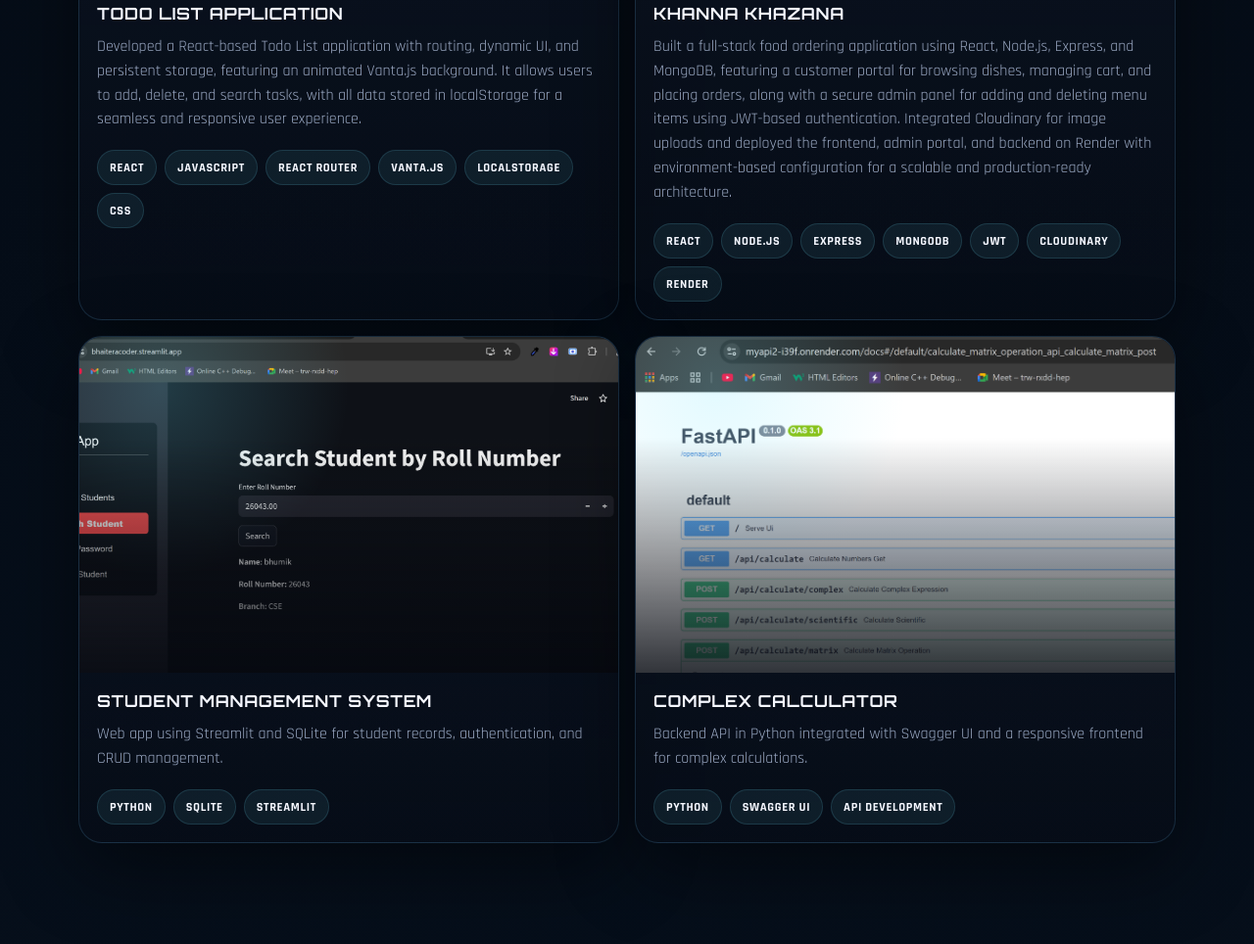
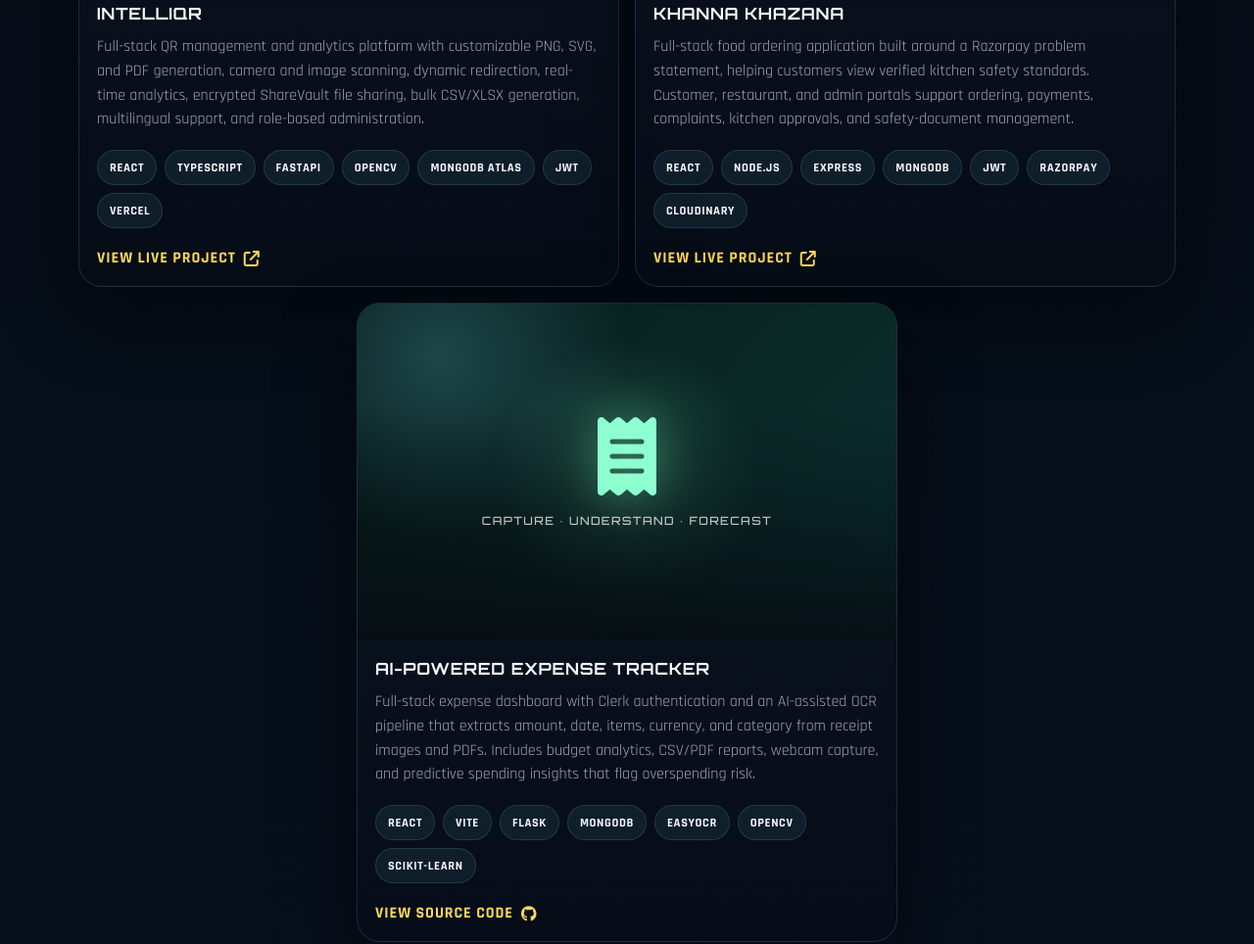
Before and after one commit to bhumik-chopra/portfolio, a plain HTML site: page index.html in a window 1280 px wide. Shown: the part 6141-7105 px from the top of the page at 98% size. Drawn offline with Linux system fonts and the light colour scheme.

Commit message:
project secion update

```diff
--- a/index.html
+++ b/index.html
@@ -374,14 +374,16 @@
 
                     <div class="card-grid projects-grid">
                         <article class="project-card" data-reveal="up">
-                            <div class="project-image">
-                                <img src="images/image3.png" alt="Todo List Application">
+                            <div class="project-image project-symbol project-symbol-qr" role="img" aria-label="IntelliQR project illustration">
+                                <i class="fas fa-qrcode" aria-hidden="true"></i>
+                                <span>Generate · Scan · Share · Analyze</span>
                                 <div class="project-glow"></div>
                             </div>
                             <div class="project-info">
-                                <h3>Todo List Application</h3>
-                                <p>Developed a React-based Todo List application with routing, dynamic UI, and persistent storage, featuring an animated Vanta.js background. It allows users to add, delete, and search tasks, with all data stored in localStorage for a seamless and responsive user experience.</p>
-                                <div class="chip-row"><span>React</span><span>JavaScript</span><span>React Router</span><span>Vanta.js</span><span>localStorage</span><span>CSS</span></div>
+                                <h3>IntelliQR</h3>
+                                <p>Full-stack QR management and analytics platform with customizable PNG, SVG, and PDF generation, camera and image scanning, dynamic redirection, real-time analytics, encrypted ShareVault file sharing, bulk CSV/XLSX generation, multilingual support, and role-based administration.</p>
+                                <div class="chip-row"><span>React</span><span>TypeScript</span><span>FastAPI</span><span>OpenCV</span><span>MongoDB Atlas</span><span>JWT</span><span>Vercel</span></div>
+                                <a class="project-link" href="https://intelij-qr.vercel.app/" target="_blank" rel="noopener noreferrer">View Live Project <i class="fas fa-arrow-up-right-from-square" aria-hidden="true"></i></a>
                             </div>
                         </article>
                         <article class="project-card" data-reveal="up">
@@ -391,30 +393,22 @@
                             </div>
                             <div class="project-info">
                                 <h3>Khanna Khazana</h3>
-                                <p>Built a full-stack food ordering application using React, Node.js, Express, and MongoDB, featuring a customer portal for browsing dishes, managing cart, and placing orders, along with a secure admin panel for adding and deleting menu items using JWT-based authentication. Integrated Cloudinary for image uploads and deployed the frontend, admin portal, and backend on Render with environment-based configuration for a scalable and production-ready architecture.</p>
-                                <div class="chip-row"><span>React</span><span>Node.js</span><span>Express</span><span>MongoDB</span><span>JWT</span><span>Cloudinary</span><span>Render</span></div>
+                                <p>Full-stack food ordering application built around a Razorpay problem statement, helping customers view verified kitchen safety standards. Customer, restaurant, and admin portals support ordering, payments, complaints, kitchen approvals, and safety-document management.</p>
+                                <div class="chip-row"><span>React</span><span>Node.js</span><span>Express</span><span>MongoDB</span><span>JWT</span><span>Razorpay</span><span>Cloudinary</span></div>
+                                <a class="project-link" href="https://khanna-khazana-4.onrender.com" target="_blank" rel="noopener noreferrer">View Live Project <i class="fas fa-arrow-up-right-from-square" aria-hidden="true"></i></a>
                             </div>
                         </article>
-                        <article class="project-card" data-reveal="up">
-                            <div class="project-image">
-                                <img src="images/image.png" alt="Student Management System">
+                        <article class="project-card featured-wide" data-reveal="up">
+                            <div class="project-image project-symbol project-symbol-expense" role="img" aria-label="AI-powered Expense Tracker project illustration">
+                                <i class="fas fa-receipt" aria-hidden="true"></i>
+                                <span>Capture · Understand · Forecast</span>
                                 <div class="project-glow"></div>
                             </div>
                             <div class="project-info">
-                                <h3>Student Management System</h3>
-                                <p>Web app using Streamlit and SQLite for student records, authentication, and CRUD management.</p>
-                                <div class="chip-row"><span>Python</span><span>SQLite</span><span>Streamlit</span></div>
-                            </div>
-                        </article>
-                        <article class="project-card" data-reveal="up">
-                            <div class="project-image">
-                                <img src="images/image1.png" alt="Complex Calculator">
-                                <div class="project-glow"></div>
-                            </div>
-                            <div class="project-info">
-                                <h3>Complex Calculator</h3>
-                                <p>Backend API in Python integrated with Swagger UI and a responsive frontend for complex calculations.</p>
-                                <div class="chip-row"><span>Python</span><span>Swagger UI</span><span>API Development</span></div>
+                                <h3>AI-Powered Expense Tracker</h3>
+                                <p>Full-stack expense dashboard with Clerk authentication and an AI-assisted OCR pipeline that extracts amount, date, items, currency, and category from receipt images and PDFs. Includes budget analytics, CSV/PDF reports, webcam capture, and predictive spending insights that flag overspending risk.</p>
+                                <div class="chip-row"><span>React</span><span>Vite</span><span>Flask</span><span>MongoDB</span><span>EasyOCR</span><span>OpenCV</span><span>scikit-learn</span></div>
+                                <a class="project-link" href="https://github.com/bhumik-chopra/EXPENSE" target="_blank" rel="noopener noreferrer">View Source Code <i class="fab fa-github" aria-hidden="true"></i></a>
                             </div>
                         </article>
                     </div>
--- a/style.css
+++ b/style.css
@@ -1057,6 +1057,72 @@ canvas {
     font-size: 0.78rem;
 }
 
+.project-symbol {
+    display: flex;
+    flex-direction: column;
+    align-items: center;
+    justify-content: center;
+    gap: 18px;
+    isolation: isolate;
+}
+
+.project-symbol-qr {
+    background: radial-gradient(circle, rgba(114, 230, 255, 0.22), transparent 42%), linear-gradient(135deg, #071321, #0b2840);
+}
+
+.project-symbol-expense {
+    background: radial-gradient(circle, rgba(125, 255, 193, 0.18), transparent 42%), linear-gradient(135deg, #071a18, #0b3330);
+}
+
+.project-symbol > i,
+.project-symbol > span {
+    position: relative;
+    z-index: 2;
+}
+
+.project-symbol > i {
+    color: var(--cyan);
+    font-size: 5rem;
+    filter: drop-shadow(0 0 24px rgba(114, 230, 255, 0.4));
+}
+
+.project-symbol-expense > i {
+    color: #8dffd0;
+    filter: drop-shadow(0 0 24px rgba(125, 255, 193, 0.38));
+}
+
+.project-symbol > span {
+    color: rgba(255, 255, 255, 0.72);
+    font-family: "Orbitron", sans-serif;
+    font-size: 0.72rem;
+    letter-spacing: 0.12em;
+    text-align: center;
+    text-transform: uppercase;
+}
+
+.featured-wide {
+    width: min(100%, 552px);
+    grid-column: 1 / -1;
+    justify-self: center;
+}
+
+.project-link {
+    display: inline-flex;
+    align-items: center;
+    gap: 8px;
+    margin-top: 20px;
+    color: var(--gold);
+    font-weight: 700;
+    letter-spacing: 0.06em;
+    text-transform: uppercase;
+    transition: color var(--transition), transform var(--transition);
+}
+
+.project-link:hover {
+    color: var(--cyan);
+    transform: translateY(-2px);
+}
+
 .contact-section {
     padding-bottom: 140px;
 }
```
Also changed, not shown: 2 other files.
